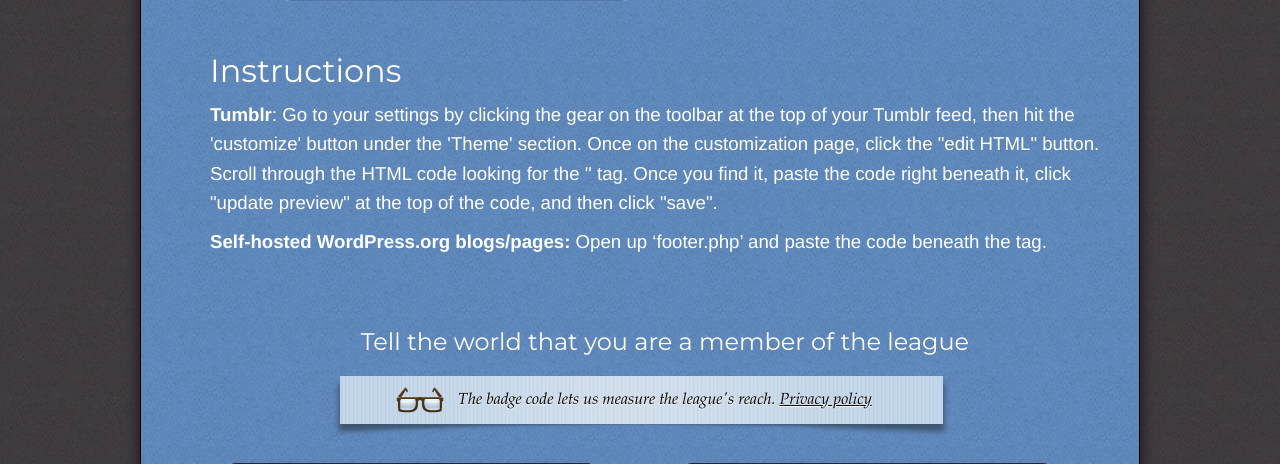
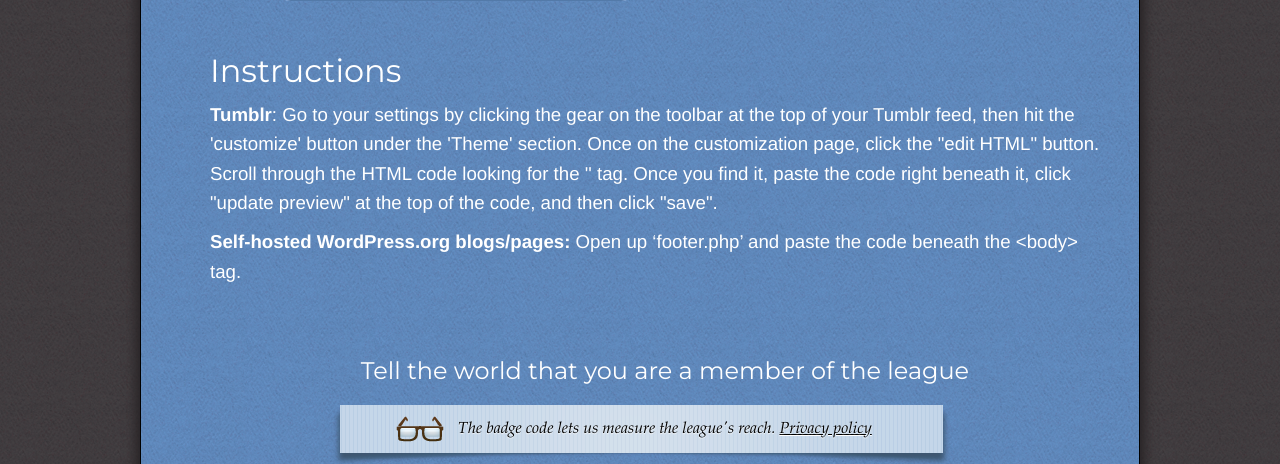
Before and after one commit to fightforthefuture/idl-members, a Django app: template internetdefense/templates/index.html in a window 1280 px wide. Shown: the part 768-1232 px from the top of the page. Run offline with Django 3.2, Linux system fonts and the light colour scheme; the template is opened without the code that fills it, so the values that code supplies are empty.

Commit message:
escape tags

```diff
--- a/internetdefense/templates/index.html
+++ b/internetdefense/templates/index.html
@@ -64,7 +64,7 @@
         <h2 id="instructions">Instructions</h2>
         <p style="margin-bottom: 10px; margin-top: 10px;"><strong>Tumblr</strong>: Go to your settings by clicking the gear on the toolbar at the top of your Tumblr feed, then hit the 'customize' button under the 'Theme' section. Once on the customization page, click the "edit HTML" button. Scroll through the HTML code looking for the '<body>' tag. Once you find it, paste the code right beneath it, click "update preview" at the top of the code, and then click "save".
 </p>
-        <p style="margin-bottom: 10px; margin-top: 10px;"><strong>Self-hosted WordPress.org blogs/pages:</strong> Open up ‘footer.php’ and paste the code beneath the <body> tag. </p>
+        <p style="margin-bottom: 10px; margin-top: 10px;"><strong>Self-hosted WordPress.org blogs/pages:</strong> Open up ‘footer.php’ and paste the code beneath the &lt;body&gt; tag. </p>
         </div>
 
 
```
